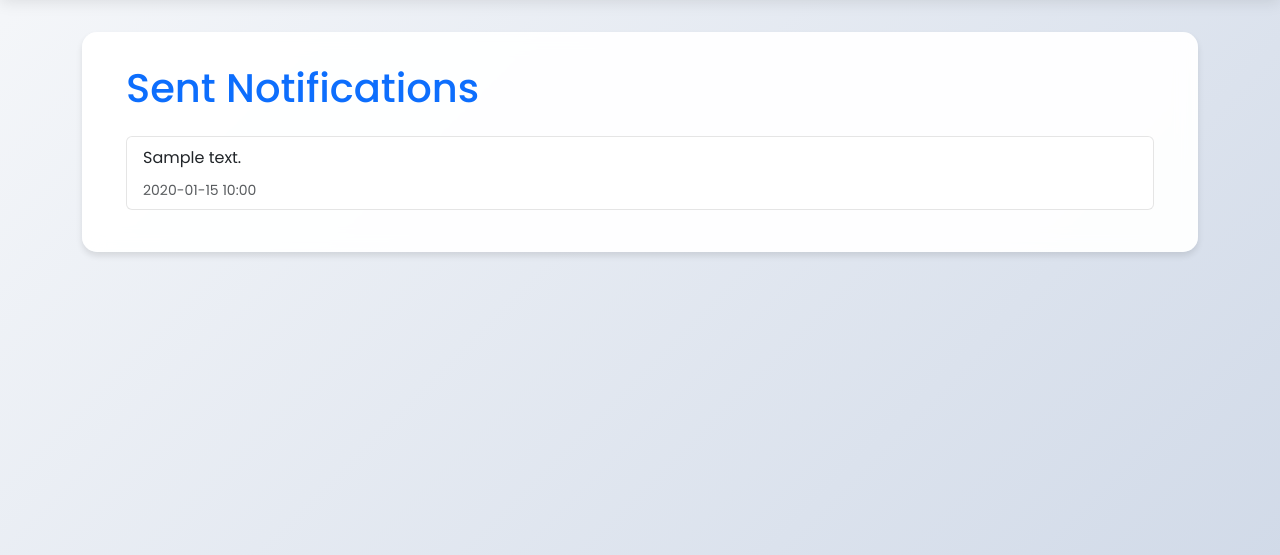
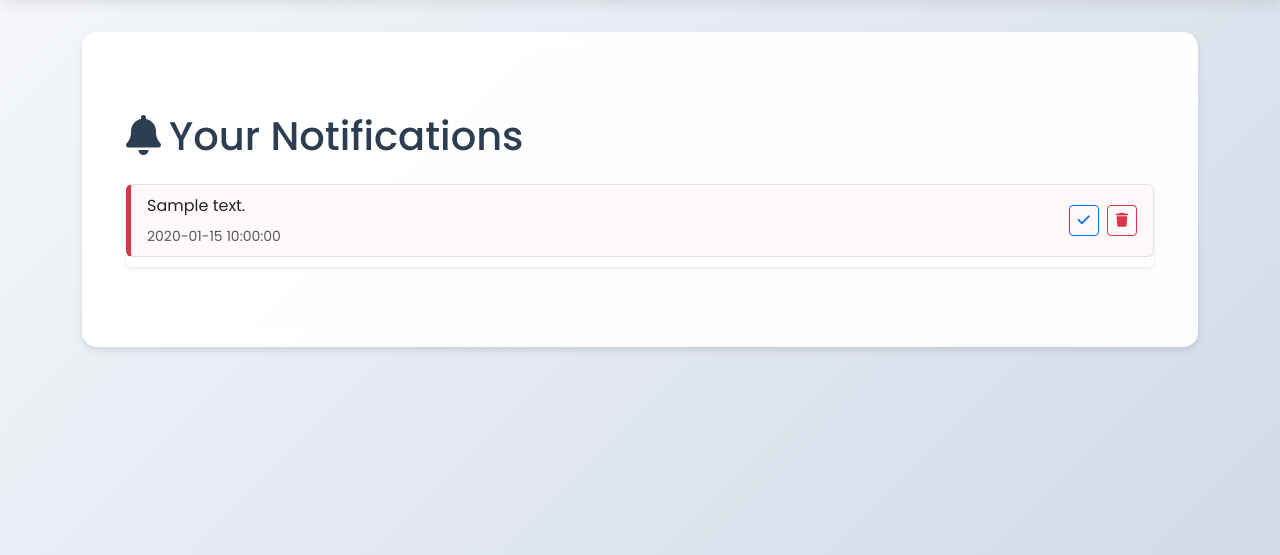
Before and after one commit to iuh-application-development/Medical-Records, a Flask app: template templates/notifications.html in a window 1280 px wide. Shown: the part 82-637 px from the top of the page. Run offline with Flask 3, Linux system fonts and the light colour scheme; the template is opened without the code that fills it: most values are stand-ins (such as "Sample title", 1, 10 or a date in 2020); some libraries are stand-ins or nearby versions.

Commit message:
Chỉnh sửa lại template notification của role patient

```diff
--- a/templates/notifications.html
+++ b/templates/notifications.html
@@ -2,124 +2,216 @@
 {% block title %}Notifications{% endblock %}
 
 {% block content %}
-<div class="container">
-    <div class="row">
-        <div class="col-12">
-            <h1 class="text-primary mb-4">
-                {% if current_user.role == 'patient' %}
-                    My Notifications
-                {% else %}
-                    Sent Notifications
+<div class="container py-5">
+    {% set unread_count = 0 %}
+    {% for notification in notifications %}
+        {% if not notification.read %}
+            {% set unread_count = unread_count + 1 %}
+        {% endif %}
+    {% endfor %}
+
+    <h1 class="mb-4">
+        <i class="fas fa-bell me-2"></i>Your Notifications
+        {% if unread_count > 0 %}
+        <span class="badge bg-danger notification-counter">{{ unread_count }}</span>
         {% endif %}
     </h1>
 
     {% if notifications %}
-                <div class="list-group">
+        <div class="list-group shadow-sm">
             {% for notification in notifications %}
-                        <div class="list-group-item notification-item">
-                            <div class="d-flex w-100 justify-content-between align-items-start">
-                                <div class="notification-content">
-                                    {% if current_user.role == 'doctor' %}
-                                        <h5 class="mb-1">To: {{ notification.patient.username }}</h5>
-                                    {% endif %}
+                <div class="list-group-item list-group-item-action d-flex justify-content-between align-items-center notification-item {% if notification.read %}read-notification{% else %}unread-notification{% endif %}" data-id="{{ notification.id }}">
+                    <div>
                         <p class="mb-1">{{ notification.message }}</p>
-                                    <div class="notification-meta">
-                                        <small class="text-muted">{{ notification.date.strftime('%Y-%m-%d %H:%M') }}</small>
-                                        {% if not notification.read and current_user.role == 'patient' %}
-                                            <span class="badge bg-primary ms-2">New</span>
-                                        {% endif %}
+                        <small class="text-muted">{{ notification.date.strftime('%Y-%m-%d %H:%M:%S') }}</small>
                     </div>
-                                </div>
-                                {% if current_user.role == 'patient' %}
-                                <form action="{{ url_for('delete_notification', notification_id=notification.id) }}" method="post" class="delete-form">
+                    <div class="btn-group">
+                        <form method="POST" action="{{ url_for('patient.mark_notification_as_read', notification_id=notification.id) }}" class="mark-read-form d-inline">
                             <input type="hidden" name="csrf_token" value="{{ csrf_token() }}">
-                                    <button type="submit" class="btn btn-link text-danger delete-btn" onclick="return confirm('Are you sure you want to delete this notification?')">
-                                        <i class="fas fa-trash-alt"></i>
+                            <button type="submit" class="btn btn-sm btn-outline-primary me-2" title="Mark as read" {% if notification.read %}disabled{% endif %}>
+                                <i class="fas {% if notification.read %}fa-check-double{% else %}fa-check{% endif %}"></i>
                             </button>
                         </form>
-                                {% endif %}
+                        <form method="POST" action="{{ url_for('patient.delete_notification', notification_id=notification.id) }}" class="delete-form d-inline">
+                            <input type="hidden" name="csrf_token" value="{{ csrf_token() }}">
+                            <button type="submit" class="btn btn-sm btn-outline-danger" title="Delete notification">
+                                <i class="fas fa-trash"></i>
+                            </button>
+                        </form>
                     </div>
                 </div>
             {% endfor %}
         </div>
     {% else %}
-                <div class="alert alert-info">
-                    {% if current_user.role == 'patient' %}
-                        No notifications received yet.
-                    {% else %}
-                        No notifications sent yet.
-                    {% endif %}
+        <div class="alert alert-info" role="alert">
+            You have no notifications.
         </div>
     {% endif %}
-        </div>
-    </div>
 </div>
 
 <style>
 .notification-item {
     margin-bottom: 10px;
-    border-radius: 8px;
-    transition: all 0.3s ease;
-    border: 1px solid rgba(0,0,0,0.1);
-    background: white;
+    border-radius: 5px;
 }
-
-.notification-item:hover {
-    transform: translateY(-2px);
-    box-shadow: 0 4px 15px rgba(0,0,0,0.1);
+.unread-notification {
+    border-left: 5px solid #dc3545; /* Red border for unread */
+    background-color: rgba(255, 235, 235, 0.3);
 }
-
-.notification-content {
-    flex: 1;
-    padding-right: 1rem;
+.read-notification {
+    border-left: 5px solid #0d6efd; /* Blue border for read */
+    background-color: rgba(235, 245, 255, 0.3);
 }
-
-.notification-meta {
-    display: flex;
-    align-items: center;
-    margin-top: 0.5rem;
+.mark-read-btn, .delete-btn {
+    opacity: 0.7;
+    transition: opacity 0.3s ease;
 }
-
-.badge {
-    font-size: 0.8rem;
-    padding: 0.35em 0.65em;
-}
-
-.delete-btn {
-    padding: 0.25rem;
-    font-size: 1.1rem;
-    opacity: 0;
-    transition: all 0.3s ease;
-}
-
+.notification-item:hover .mark-read-btn,
 .notification-item:hover .delete-btn {
     opacity: 1;
 }
+.notification-counter {
+    font-size: 0.75rem;
+    vertical-align: top;
+    margin-left: 5px;
+}
+</style>
 
-.delete-btn:hover {
-    transform: scale(1.1);
-    color: #dc3545 !important;
-}
+{% endblock %}
 
-.delete-form {
-    margin-left: 1rem;
-    display: flex;
-    align-items: flex-start;
-}
+{% block scripts %}
+<script>
+// Hàm cập nhật bộ đếm thông báo
+function updateNotificationCounter() {
+    // Đếm số lượng thông báo chưa đọc
+    const unreadCount = document.querySelectorAll('.unread-notification').length;
 
-@keyframes fadeIn {
-    from {
-        opacity: 0;
-        transform: translateY(10px);
-    }
-    to {
-        opacity: 1;
-        transform: translateY(0);
+    // Cập nhật bộ đếm trong trang hiện tại
+    const counter = document.querySelector('.notification-counter');
+    if (counter) {
+        if (unreadCount > 0) {
+            counter.textContent = unreadCount;
+            counter.style.display = '';
+        } else {
+            counter.style.display = 'none';
         }
     }
 
-.list-group-item {
-    animation: fadeIn 0.3s ease-out;
+    // Cập nhật bộ đếm trong thanh điều hướng
+    // Gọi cùng hàm mà base.html sử dụng
+    if (typeof updateNavbarNotificationCount === 'function') {
+        updateNavbarNotificationCount();
     }
-</style>
+}
+
+// Xử lý form submission bằng AJAX
+document.querySelectorAll('.mark-read-form').forEach(form => {
+    form.addEventListener('submit', function(e) {
+        e.preventDefault();
+
+        const notificationItem = this.closest('.notification-item');
+        const submitButton = this.querySelector('button');
+        const formData = new FormData(this);
+
+        fetch(this.action, {
+            method: 'POST',
+            body: formData,
+            headers: {
+                'X-Requested-With': 'XMLHttpRequest'
+            }
+        })
+        .then(response => {
+            if (response.ok) {
+                return response.json();
+            }
+            throw new Error('Network response was not ok.');
+        })
+        .then(data => {
+            if (data.success) {
+                notificationItem.classList.remove('unread-notification');
+                notificationItem.classList.add('read-notification');
+                submitButton.disabled = true;
+                submitButton.innerHTML = '<i class="fas fa-check-double"></i>';
+
+                // Cập nhật bộ đếm thông báo
+                updateNotificationCounter();
+            }
+        })
+        .catch(error => {
+            console.error('Error:', error);
+            alert('An error occurred. Please try again.');
+        });
+    });
+});
+
+document.querySelectorAll('.delete-form').forEach(form => {
+    form.addEventListener('submit', function(e) {
+        e.preventDefault();
+
+        // Hỏi xác nhận xóa trong JavaScript
+        if (!confirm('Bạn có chắc chắn muốn xóa thông báo này không?')) {
+            return;
+        }
+
+        const notificationItem = this.closest('.notification-item');
+        const formData = new FormData(this);
+        const isUnread = notificationItem.classList.contains('unread-notification');
+
+        fetch(this.action, {
+            method: 'POST',
+            body: formData,
+            headers: {
+                'X-Requested-With': 'XMLHttpRequest'
+            }
+        })
+        .then(response => {
+            if (response.ok) {
+                return response.json();
+            }
+            throw new Error('Network response was not ok.');
+        })
+        .then(data => {
+            if (data.success) {
+                notificationItem.style.height = notificationItem.offsetHeight + 'px';
+                notificationItem.style.opacity = '0';
+                notificationItem.style.transition = 'all 0.5s ease';
+                notificationItem.style.overflow = 'hidden';
+                notificationItem.style.height = '0';
+
+                setTimeout(() => {
+                    notificationItem.remove();
+
+                    // Cập nhật bộ đếm nếu là thông báo chưa đọc
+                    if (isUnread) {
+                        updateNotificationCounter();
+                    }
+
+                    // Nếu không còn thông báo, hiển thị thông báo "không có thông báo"
+                    if (document.querySelectorAll('.notification-item').length === 0) {
+                        const container = document.querySelector('.container');
+                        const listGroup = document.querySelector('.list-group');
+                        if (container && listGroup) {
+                            listGroup.remove();
+                            const noNotificationsAlert = document.createElement('div');
+                            noNotificationsAlert.className = 'alert alert-info';
+                            noNotificationsAlert.setAttribute('role', 'alert');
+                            noNotificationsAlert.textContent = 'You have no notifications.';
+                            container.appendChild(noNotificationsAlert);
+                        }
+                    }
+                }, 500);
+            }
+        })
+        .catch(error => {
+            console.error('Error:', error);
+            alert('An error occurred. Please try again.');
+        });
+    });
+});
+
+// Khởi tạo bộ đếm khi trang tải
+document.addEventListener('DOMContentLoaded', function() {
+    updateNotificationCounter();
+});
+</script>
 {% endblock %}
```
Lines whose indentation alone changed are shown as unchanged.
